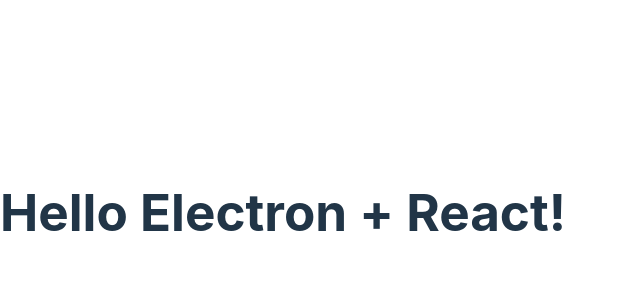
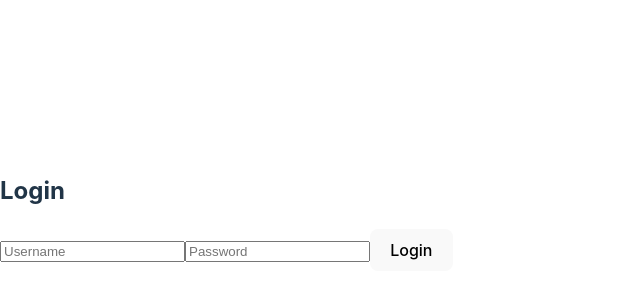
Before and after one commit to ziadteama/akoya-frontend, a React (Vite) app in the folder frontend/: page / in a window 1280 px wide. Shown: the part 188-488 px from the top of the page, without its empty margins (0-640 px from the left). Built offline with nearby package versions, Linux system fonts and the light colour scheme.

Commit message:
logging in and redirection works

```diff
--- a/frontend/package.json
+++ b/frontend/package.json
@@ -10,8 +10,10 @@
     "preview": "vite preview"
   },
   "dependencies": {
+    "axios": "^1.7.9",
     "react": "^19.0.0",
-    "react-dom": "^19.0.0"
+    "react-dom": "^19.0.0",
+    "react-router-dom": "^7.1.5"
   },
   "devDependencies": {
     "@eslint/js": "^9.19.0",
--- a/frontend/src/App.jsx
+++ b/frontend/src/App.jsx
@@ -1,23 +1,22 @@
-import { useEffect } from "react";
+import { BrowserRouter as Router, Routes, Route, Navigate } from "react-router-dom";
+import Login from "./pages/SignIn";
+import AdminDashboard from "./pages/AdminDashboard";
+import CashierDashboard from "./pages/CashierDashboard";
+import AccountantDashboard from "./pages/AccountantDashboard";
 
 function App() {
-  useEffect(() => {
-    if (window.electron) {
-      console.log("✅ Electron API detected in React");
-
-      // Send message to Electron
-      window.electron.sendMessage("Hello from React");
-
-      // Listen for response from Electron
-      window.electron.onMessage((data) => {
-        console.log("📩 Message received in React:", data);
-      });
-    } else {
-      console.error("❌ Electron API not found in React");
-    }
-  }, []);
-
-  return <h1>Hello Electron + React!</h1>;
+  return (
+    <Router>
+      <Routes>
+        <Route path="/" element={<Login />} />
+        <Route path="/admin" element={<AdminDashboard />} />
+        <Route path="/cashier" element={<CashierDashboard />} />
+        <Route path="/accountant" element={<AccountantDashboard />} />
+        {/* Redirect unknown routes to login */}
+        <Route path="*" element={<Navigate to="/" />} />
+      </Routes>
+    </Router>
+  );
 }
 
 export default App;
--- /dev/null
+++ b/frontend/src/pages/AccountantDashboard.jsx
@@ -0,0 +1,10 @@
+const AccountantDashboard = () => {
+    return (
+      <div>
+        <h1>Accountant Dashboard</h1>
+        <p>Welcome to the accountant's dashboard!</p>
+      </div>
+    );
+  };
+
+  export default AccountantDashboard;  // ✅ Ensure this is present
--- /dev/null
+++ b/frontend/src/pages/AdminDashboard.jsx
@@ -0,0 +1,10 @@
+const AdminDashboard = () => {
+    return (
+      <div>
+        <h1>Accountant Dashboard</h1>
+        <p>Welcome to the accountant's dashboard!</p>
+      </div>
+    );
+  };
+
+  export default AdminDashboard;  // ✅ Ensure this is present
--- /dev/null
+++ b/frontend/src/pages/CashierDashboard.jsx
@@ -0,0 +1,10 @@
+const CashierDashboard = () => {
+    return (
+      <div>
+        <h1>Accountant Dashboard</h1>
+        <p>Welcome to the accountant's dashboard!</p>
+      </div>
+    );
+  };
+
+  export default CashierDashboard;  // ✅ Ensure this is present
--- /dev/null
+++ b/frontend/src/pages/SignIn.jsx
@@ -0,0 +1,76 @@
+import { useState } from "react";
+import { useNavigate } from "react-router-dom";
+import axios from "axios";
+
+const Login = () => {
+  const [username, setUsername] = useState("");
+  const [password, setPassword] = useState("");
+  const [error, setError] = useState("");
+  const navigate = useNavigate();
+
+  const handleLogin = async (e) => {
+    e.preventDefault();
+    setError("");
+
+    try {
+      const response = await axios.post("http://localhost:3000/api/tickets/login", {
+        username,
+        password,
+      });
+
+      console.log("✅ API Response:", response.data); // Debugging
+
+      if (response.data && response.data.role) {
+        localStorage.setItem("userRole", response.data.role);
+        redirectToDashboard(response.data.role);
+      } else {
+        setError(response.data.message || "Invalid credentials");
+      }
+    } catch (error) {
+      console.error("❌ API Error:", error.response?.data || error.message);
+
+      setError(error.response?.data?.message || "Login failed. Please try again.");
+    }
+  };
+
+
+  const redirectToDashboard = (role) => {
+    switch (role) {
+      case "admin":
+        navigate("/admin");
+        break;
+      case "cashier":
+        navigate("/cashier");
+        break;
+      case "accountant":
+        navigate("/accountant");
+        break;
+      default:
+        setError("Unauthorized role");
+    }
+  };
+
+  return (
+    <div>
+      <h2>Login</h2>
+      {error && <p style={{ color: "red" }}>{error}</p>}
+      <form onSubmit={handleLogin}>
+        <input
+          type="text"
+          placeholder="Username"
+          value={username}
+          onChange={(e) => setUsername(e.target.value)}
+        />
+        <input
+          type="password"
+          placeholder="Password"
+          value={password}
+          onChange={(e) => setPassword(e.target.value)}
+        />
+        <button type="submit">Login</button>
+      </form>
+    </div>
+  );
+};
+
+export default Login;
```
Also changed, not shown: 1 other file (tests, documents, lock files or other folders).
